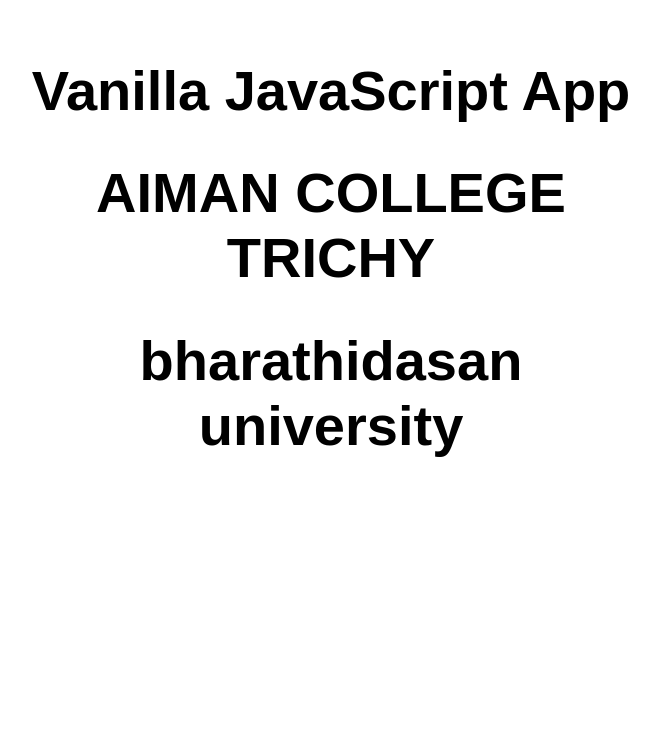
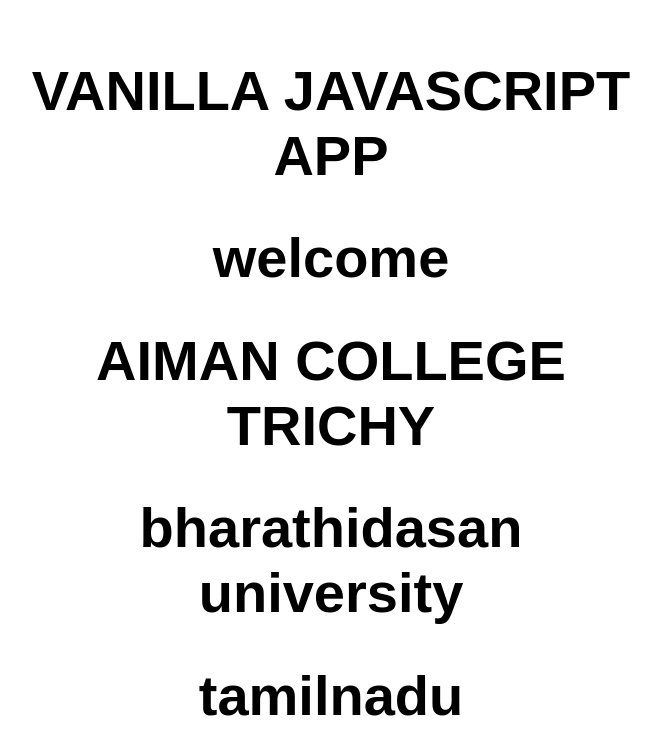
Before and after one commit to Sowhin12/samra, a website: page src/index.html in a window 1280 px wide. Shown: the whole page, without its empty margins (309-970 px from the left). Drawn offline with Linux system fonts and the light colour scheme.

Commit message:
added state v2

```diff
--- a/src/index.html
+++ b/src/index.html
@@ -10,9 +10,11 @@
 
 <body>
   <main>
-    <h1>Vanilla JavaScript App</h1>
+    <h1>VANILLA JAVASCRIPT APP</h1>
+    <h1>welcome</h1>
     <h1>AIMAN COLLEGE TRICHY</h1>
     <h1>bharathidasan university</h1>
+    <h1>tamilnadu</h1>
   </main>
 </body>
 
```
